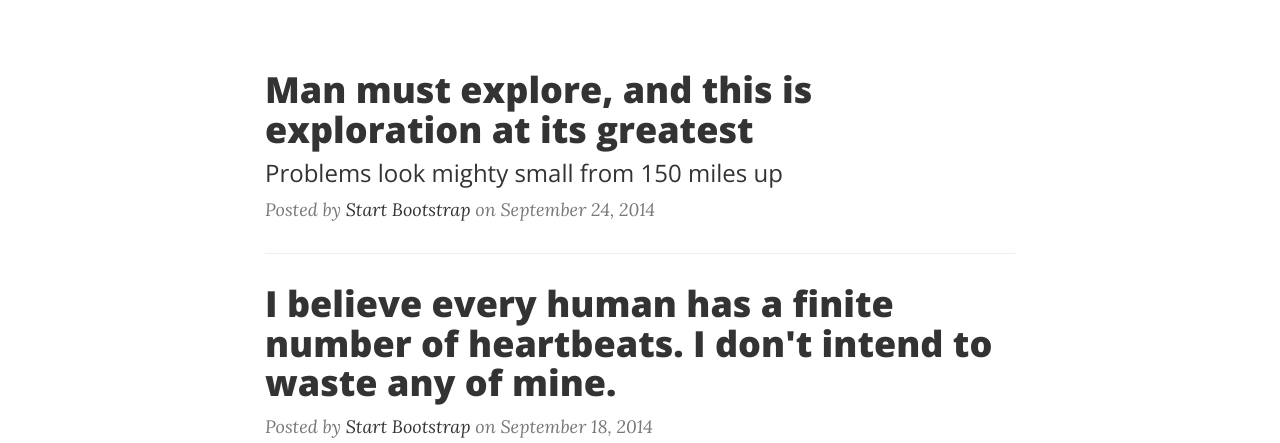
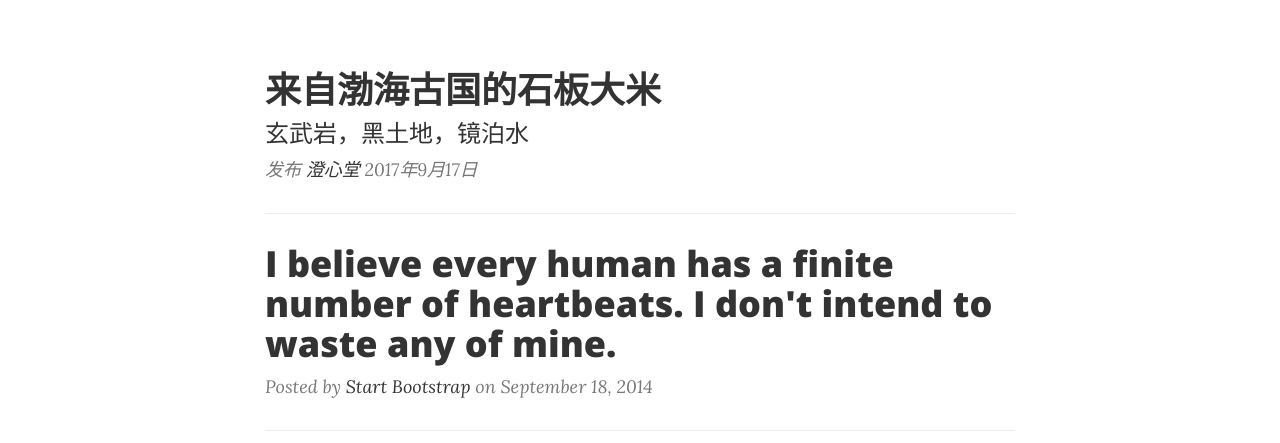
Before and after one commit to kyliegeng/kyliegeng.github.io, a website: page index.html in a window 1280 px wide. Shown: the part 458-901 px from the top of the page. Drawn offline with nearby package versions, Linux system fonts and the light colour scheme.

Commit message:
变更首页

```diff
--- a/index.html
+++ b/index.html
@@ -90,13 +90,13 @@
                 <div class="post-preview">
                     <a href="post.html">
                         <h2 class="post-title">
-                            Man must explore, and this is exploration at its greatest
+                            来自渤海古国的石板大米
                         </h2>
                         <h3 class="post-subtitle">
-                            Problems look mighty small from 150 miles up
+                            玄武岩，黑土地，镜泊水
                         </h3>
                     </a>
-                    <p class="post-meta">Posted by <a href="#">Start Bootstrap</a> on September 24, 2014</p>
+                    <p class="post-meta">发布 <a href="#">澄心堂</a> 2017年9月17日</p>
                 </div>
                 <hr>
                 <div class="post-preview">
```
